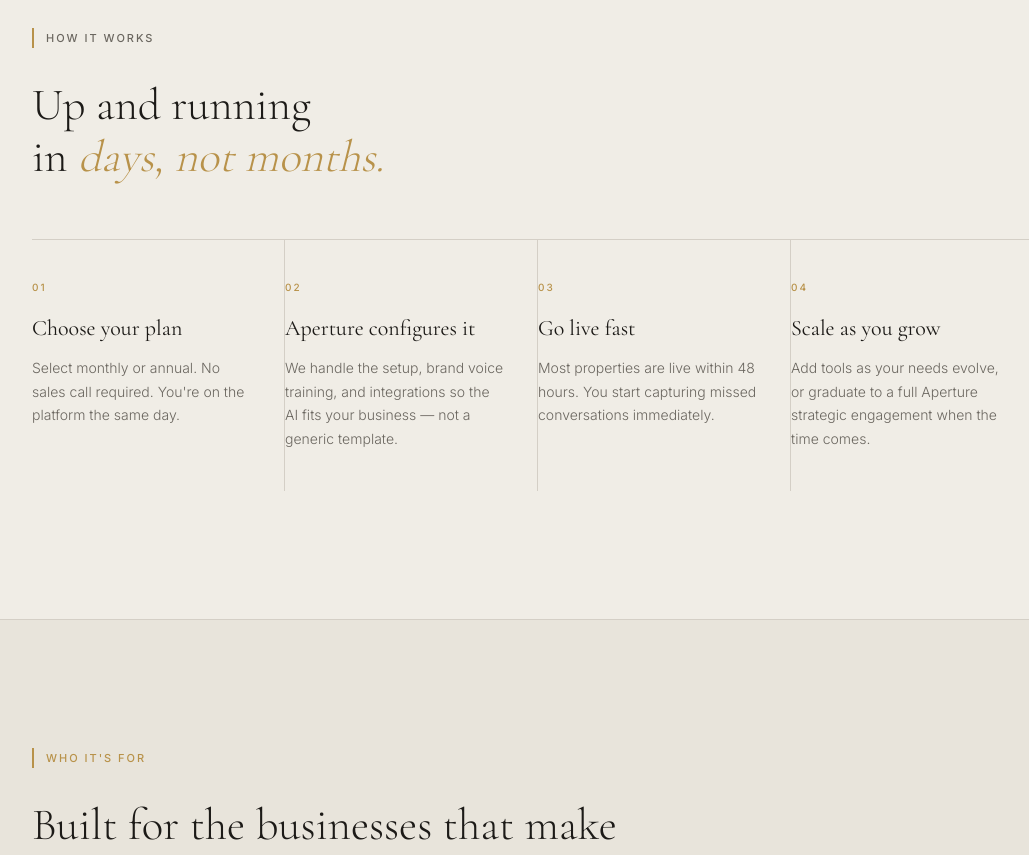
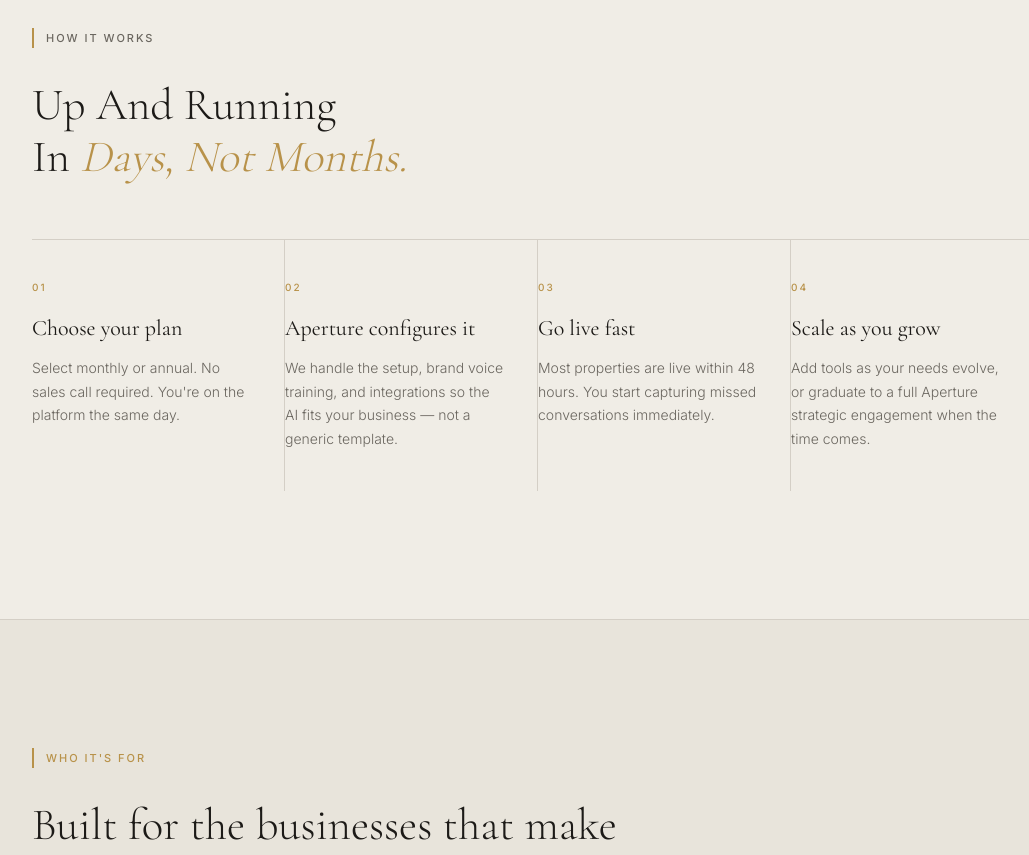
Before and after one commit to letsnavigatebmw/aperture-hospitality, a Next.js app: page /ai-solutions in a window 1280 px wide. Shown: the part 3100-3955 px from the top of the page, without its empty margins (102-1131 px from the left). Built offline with nearby package versions, Linux system fonts and the light colour scheme.

Commit message:
Capitalize first letter of each word: 'Up And Running In Days, Not Months.'

```diff
--- a/app/ai-solutions/page.tsx
+++ b/app/ai-solutions/page.tsx
@@ -169,7 +169,7 @@ export default function AISolutionsPage() {
             How It Works
           </div>
           <h2 style={{ fontFamily: "'Cormorant Garamond', Georgia, serif", fontSize: 'clamp(2.25rem, 3.5vw, 3.25rem)', fontWeight: 300, lineHeight: 1.15, marginBottom: '3.5rem', maxWidth: '20ch' }}>
-            Up and running<br/>in <em style={{ fontStyle: 'italic', color: '#B8924A' }}>days, not months.</em>
+            Up And Running<br/>In <em style={{ fontStyle: 'italic', color: '#B8924A' }}>Days, Not Months.</em>
           </h2>
           <div style={{ display: 'grid', gridTemplateColumns: 'repeat(4, 1fr)', gap: '0', borderTop: '1px solid #D4CFC6' }}>
             {[
```
